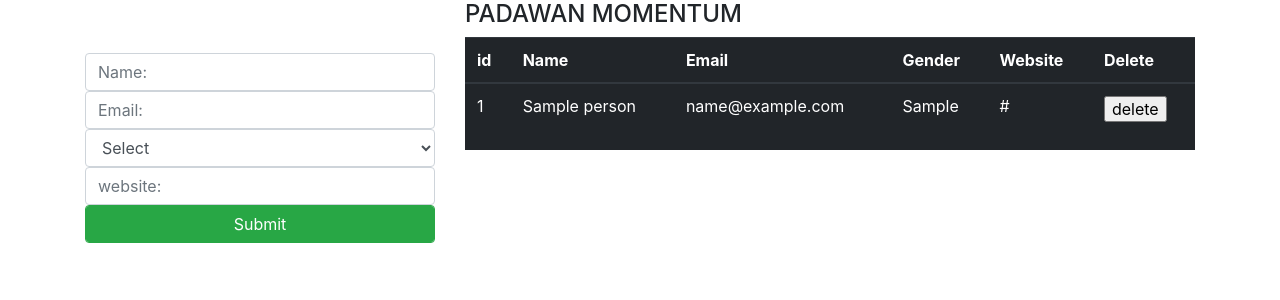
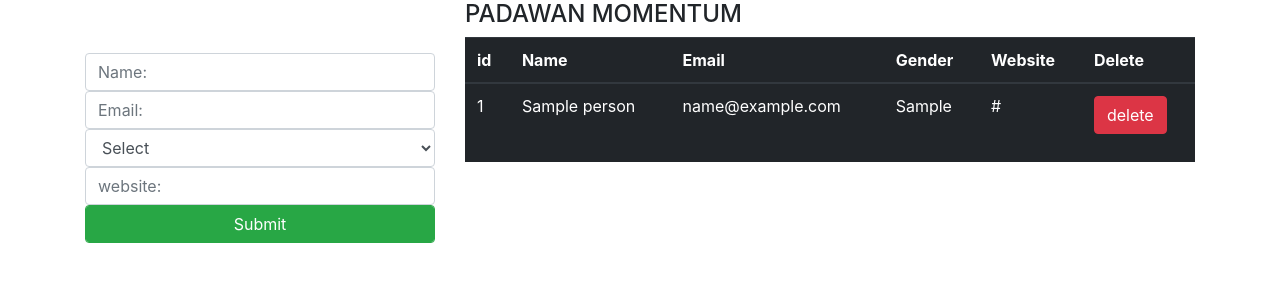
Before and after one commit to Jonathan14853/phptraining, a PHP site: page /padawan.php in a window 1280 px wide. Shown: the top 300 px of the page. Run offline with PHP 8.4, Linux system fonts and the light colour scheme; tables that the repository leaves empty or names only in its code hold one stand-in row (values such as "Sample post"); data that the repository does not hold is empty.

Commit message:
crud updates

```diff
--- a/padawan.php
+++ b/padawan.php
@@ -67,7 +67,7 @@ $result= getPerson($conn);
                             <form action="padawan.php" method="POST">
                                 <input type="hidden" name="action" value="delete"/>
                                 <input type="hidden" name="id" value="<?=$row['id'];?>"/>
-                                <input type="submit" name="delete" value="delete"/>
+                                <input type="submit" class="btn btn-danger" name="delete" value="delete"/>
                             </form>
                         </td>
                         </tr>
```
